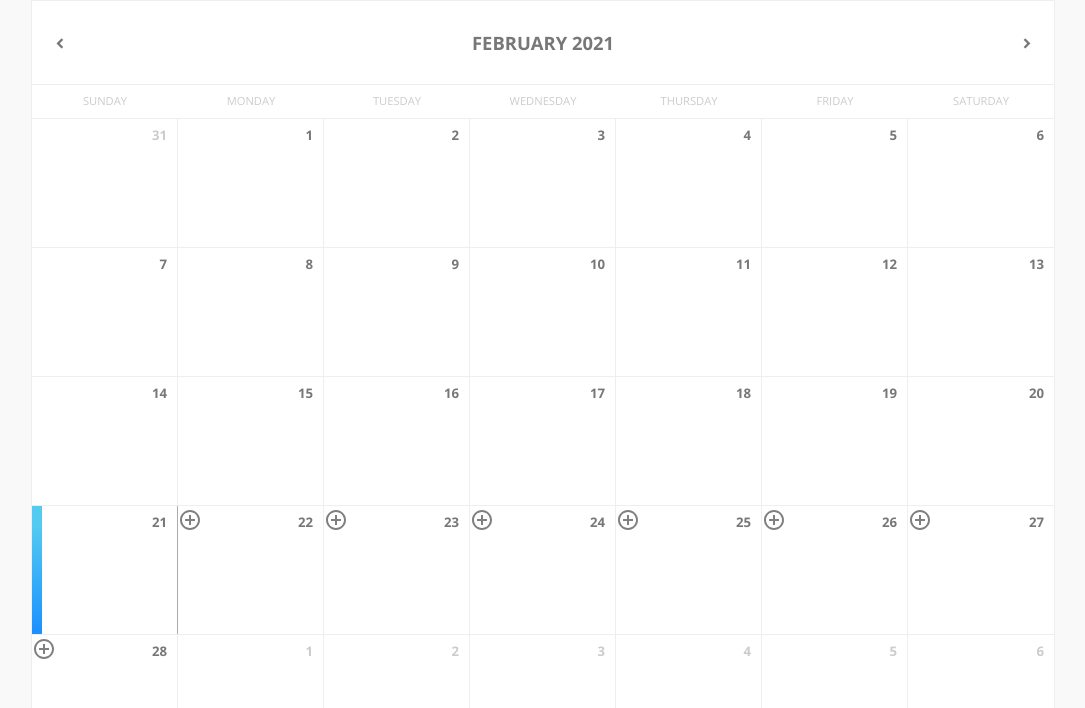
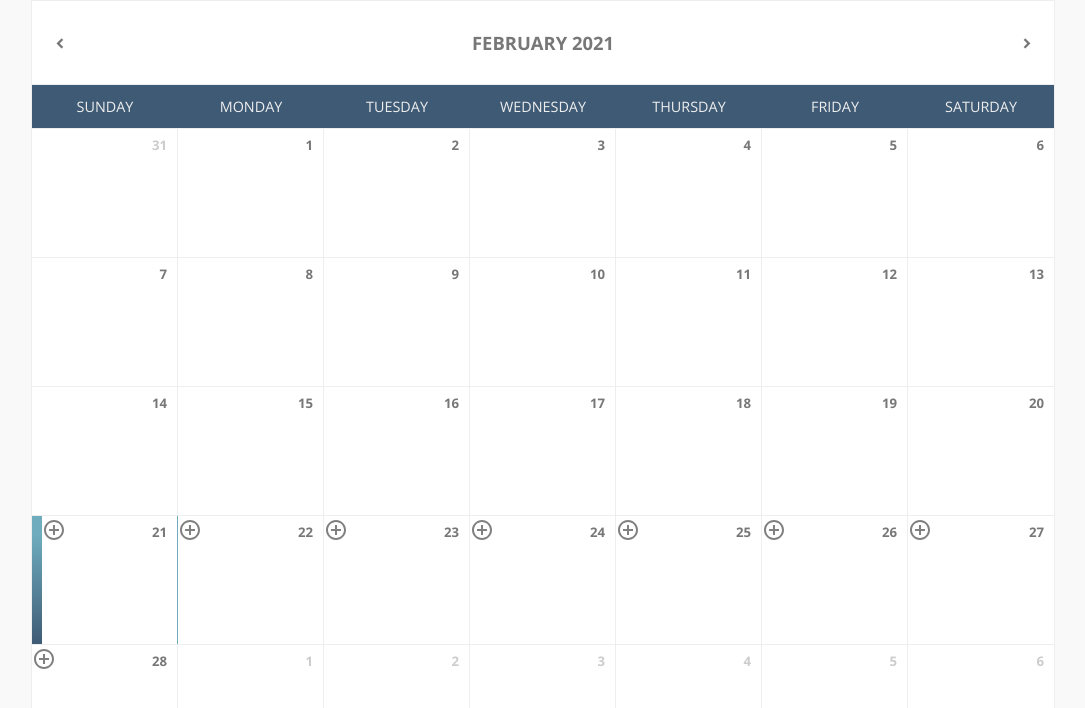
Before and after one commit to alejo9226/calendar, a React (Create React App) app: page / in a window 1280 px wide. Shown: the top 708 px of the page, without its empty margins (97-1182 px from the left). Built offline with nearby package versions, Linux system fonts and the light colour scheme.

Commit message:
fix: some styles and readme file

```diff
--- a/src/App.css
+++ b/src/App.css
@@ -48,32 +48,11 @@ body {
   position: relative;
 }
 
-header {
-  display: block;
-  width: 100%;
-  padding: 1.75em 0;
-  border-bottom: 1px solid var(--border-color);
-  background: var(--neutral-color);
-}
-
-header #logo {
-  font-size: 175%;
-  text-align: center;
-  color: var(--main-color);
-  line-height: 1;
-}
-
-header #logo .icon {
-  padding-right: 0.25em;
-}
-
 main {
   display: block;
   margin: 0 auto;
   max-width: 80%;
 }
-
-/* GRID */
 
 .row {
   margin: 0;
@@ -84,15 +63,13 @@ main {
   width: 100%;
 }
 
-.row-middle {
-  align-items: center;
-}
-
 .col {
   flex-grow: 1;
   flex-basis: 0;
   max-width: 100%;
 }
+
+/* Calendar General */
 
 .col-start {
   justify-content: flex-start;
@@ -109,7 +86,7 @@ main {
   text-align: right;
 }
 
-/* Calendar */
+/* CALENDAR HEADER */
 
 .calendar {
   display: block;
@@ -117,6 +94,14 @@ main {
   width: 100%;
   background: var(--neutral-color);
   border: 1px solid var(--border-color);
+}
+
+header {
+  display: block;
+  width: 100%;
+  padding: 1.75em 0;
+  border-bottom: 1px solid var(--border-color);
+  background: var(--neutral-color);
 }
 
 .calendar .header {
@@ -146,14 +131,19 @@ main {
   margin-right: 1em;
 }
 
+/* CALENDAR DAYS */
+
 .calendar .days {
   text-transform: uppercase;
   font-weight: 400;
-  color: var(--text-color-light);
-  font-size: 70%;
+  background-color: #3e5a74;
+  color: var(--border-color);
+  font-size: 90%;
   padding: 0.75em 0;
   border-bottom: 1px solid var(--border-color);
 }
+
+/* CALENDAR BODY */
 
 .calendar .body .cell {
   position: relative;
@@ -166,12 +156,12 @@ main {
 
 .calendar .body .cell:hover {
   background: var(--bg-color);
-  transition: 0.5s ease-out;
+  transition: 0.4s ease-out;
 }
 
 .calendar .body .selected {
   border-left: 10px solid transparent;
-  border-image: linear-gradient(45deg, #1a8fff 0%, #53cbf1 40%);
+  border-image: linear-gradient(45deg, #3e5a74 0%, #6eacbe 40%);
   border-image-slice: 1;
 }
 
--- a/src/components/Calendar.js
+++ b/src/components/Calendar.js
@@ -168,7 +168,7 @@ export default function Calendar () {
               {formattedDate}
             </span>
             {/* <span className="bg">{formattedDate}</span> */}
-            {new Date(cloneDay) >= new Date() && isSameMonth(day, monthStart) &&
+            {new Date(cloneDay) > new Date() - (1000 * 60 * 60 * 24) && isSameMonth(day, monthStart) &&
               <IconButton
                 style={{ padding: '0px' }}
                 onClick={() => createReminder(cloneDay)}
```
Also changed, not shown: 1 other file (tests, documents, lock files or other folders).
